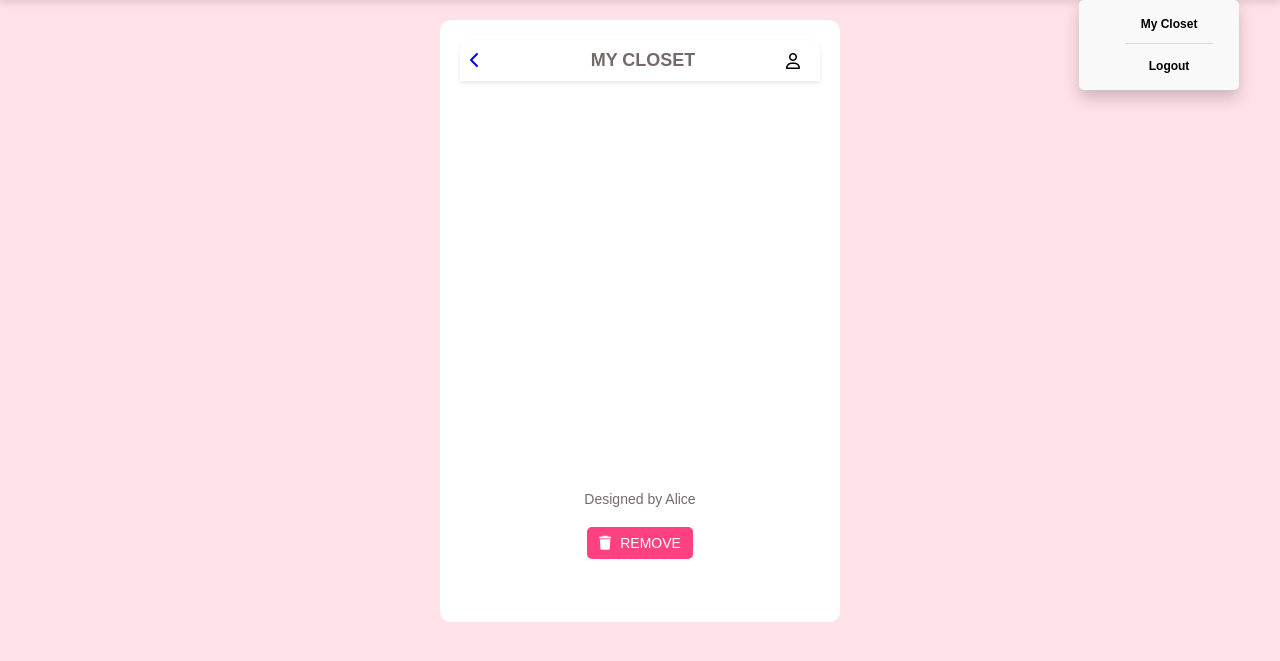
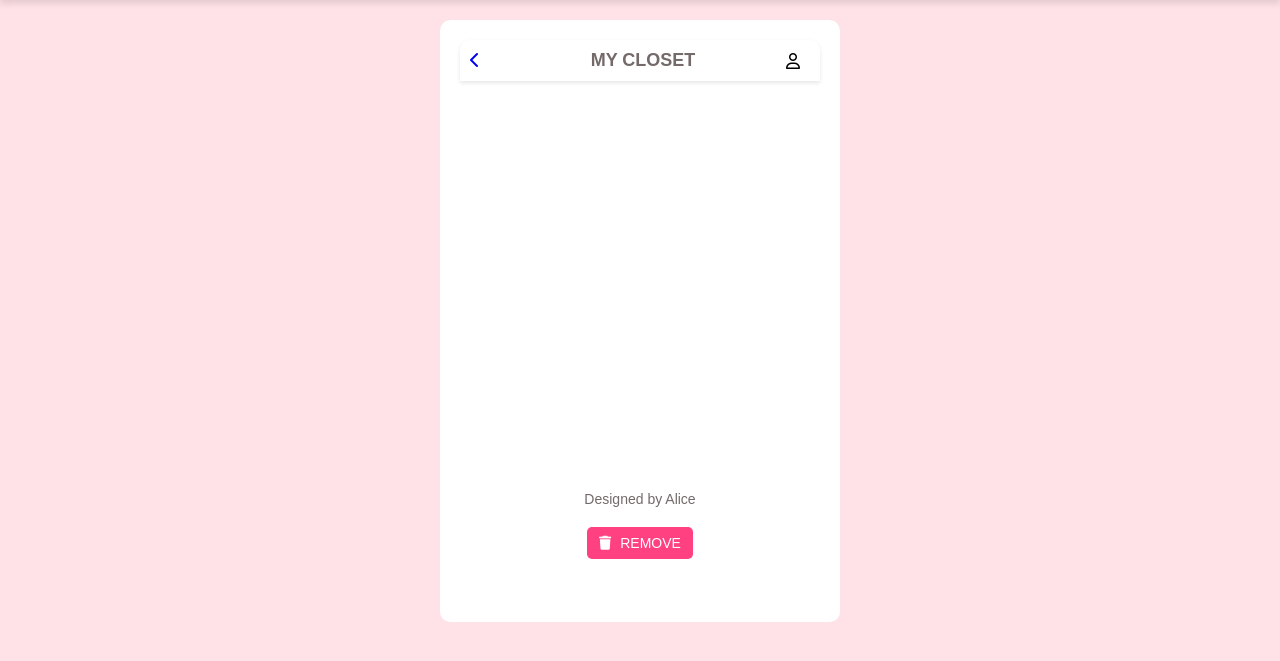
Before and after one commit to vansheeekaaa/FashionLab, a Django app: page /my-closet/ in a window 1280 px wide. Shown: the part 80-741 px from the top of the page. Run offline with Django 5.2, Linux system fonts and the light colour scheme; a user stored in the database is signed in; data comes from the database, SQL or seed files in the repository; both versions use the stored data as it was after the commit; some libraries are stand-ins or nearby versions.

Commit message:
Profile done, Avatar size done

```diff
--- a/static/css/lab.css
+++ b/static/css/lab.css
@@ -230,30 +230,6 @@ body {
     font-style: italic;
     color: #fff;
 }
-
-.theme-text {
-    margin: 0;
-    font-weight: bold;
-    line-height: 1px;
-    color: #fff;
-    font-family: 'Permanent Marker', cursive;
-    z-index: 2;
-}
-
-.theme-text #text1 {
-    color: #ebebeb;
-    font-size: 31px;
-    text-shadow: 2px 6px 2px rgb(97 82 82);
-    z-index: 2;
-}
-
-.theme-text #theme {
-    font-size: 55px;
-    font-weight: bolder;
-    color: #ffffff;
-    text-shadow: 2px 6px 2px rgb(0 0 0);
-}
-
 
 .theme-box img {
     width: 100%;
@@ -505,69 +481,55 @@ p a {
     background-color: #dc1b5d;
 }
 
-/* Ensure the dropdown container is positioned correctly */
 .navbar-icons .dropdown {
     position: relative;
     display: inline-block;
 }
 
-/* Style for the dropdown menu */
 .navbar-icons .dropdown .dropdown-content {
     display: none;
     position: absolute;
     background-color: #f9f9f9;
     min-width: 160px;
+    height: auto;
     box-shadow: 0px 8px 16px 0px rgba(0,0,0,0.2);
     z-index: 1;
-    top: 56px;
-    left: -15px;
-    border-radius: 5px;
-    display: flex;
-    flex-direction: column;
-    justify-content: space-between; /* Space items evenly */
-    height: 100px; /* Adjust height as needed */
-    padding: 5px 0; /* Add some padding to top and bottom */
-    height: 80px;
+    border: 1px solid #ddd;
 }
 
-/* Style for dropdown items */
-.dropdown-content a {
+/* .navbar-icons .dropdown .dropdown-content a {
     color: black;
     padding: 12px 16px;
     text-decoration: none;
     display: block;
-    border-bottom: 1px solid #ddd; /* Add a separator between items */
-    text-align: left; /* Align text to the left */
-    box-sizing: border-box; /* Include padding in the element’s total width and height */
+} */
+
+.navbar-icons .dropdown .dropdown-content a {
+    color: #282c3f;
+    padding: 12px 16px;
+    text-decoration: none;
+    display: block;
+    /* margin-left: 3px; */
+    margin: 0;
+    border-bottom: 1px solid #ddd;
+    text-transform: uppercase;
+    font-size: 12px;
 }
 
-/* Remove the border from the last item */
-.dropdown-content a:last-child {
-    border-bottom: none;
+.navbar-icons .dropdown .dropdown-content a:hover {
+    /* background-color: #f1f1f1; */
+    /* color: #404458; */
+    font-weight: bolder;
 }
 
-/* Highlight the background color of the dropdown items on hover */
-.dropdown-content a:hover {
-    background-color: #f1f1f1;
+.navbar-icons .dropdown:hover .dropdown-content {
+    display: block;
 }
 
-/* Display the dropdown menu on hover */
-.navbar-icons .dropdown:hover .dropdown-content {
-    display: flex; /* Use flexbox for dropdown content */
+.navbar-icons .dropdown:hover .icon-item {
+    background-color: #ddd;
 }
 
-/* Optional: Add background color to the icon on hover if needed */
-.navbar-icons .dropdown:hover .icon-item {
-    background-color: transparent; /* Ensure no background color on hover */
-}
-
-.dropdown-content .text1{
-    margin-left: 1px;
-}
-
-.dropdown-content .text2{
-    margin-left: 1px;
-}
 
 .result-image-container {
     margin-top: 20px;
@@ -580,7 +542,7 @@ p a {
 }
 
 .result-image {
-    max-width: 100%;
+    max-width: 50%;
     height: auto;
     border: 1px solid #ddd;
     border-radius: 5px;
--- a/static/css/style.css
+++ b/static/css/style.css
@@ -215,7 +215,7 @@ body {
     visibility: visible;
 }
 
-.dropdown-content {
+.dropdown-contenta {
     display: flex;
     flex-direction: column;
     align-items: center;
@@ -225,13 +225,13 @@ body {
     padding-bottom: 40px;
 }
 
-.dropdown-content img {
+.dropdown-contenta img {
     width: 615px;
     height: auto;
     margin-right: 10px;
 }
 
-.dropdown-content button {
+.dropdown-contenta button {
     background-color: #ff4081;
     color: white;
     border: none;
@@ -251,7 +251,7 @@ body {
     display: block;
 }
 
-.dropdown-content .text {
+.dropdown-contenta .text {
     flex-direction: column;
     align-items: center;
     text-align: center;
@@ -262,7 +262,7 @@ body {
     font-style: normal;
 }
 
-.dropdown-content .textintext {
+.dropdown-contenta .textintext {
     color: grey;
     font-size: 14px;
     font-weight: 100;
--- a/static/css/vote.css
+++ b/static/css/vote.css
@@ -118,7 +118,7 @@ body {
     justify-content: center;
 }
 
-.design-box {
+.closet-leaderboard .design-box {
     display: flex;
     flex-direction: column;
     align-items: center;
@@ -220,12 +220,12 @@ body {
     z-index: 1;
 }
 
-.navbar-icons .dropdown .dropdown-content a {
+/* .navbar-icons .dropdown .dropdown-content a {
     color: black;
     padding: 12px 16px;
     text-decoration: none;
     display: block;
-}
+} */
 
 .navbar-icons .dropdown .dropdown-content a:hover {
     background-color: #f1f1f1;
--- a/templates/index.html
+++ b/templates/index.html
@@ -42,7 +42,7 @@
             <a href="#">STUDIO</a>
             <a href="{% url 'lab' %}" id="lab">LAB <span class="new-label">NEW</span>
                 <div class="dropdown-menu">
-                    <div class="dropdown-content">
+                    <div class="dropdown-contenta">
                         <div class="text">
                             <h2>GENZ FASHION LAB</h2>
                             <p class="textintext">Space for Tagline</p>
```
Also changed, not shown: static/css/win.css (+11 -9 lines), templates/lab.html (+8 -7 lines), db.sqlite3.
